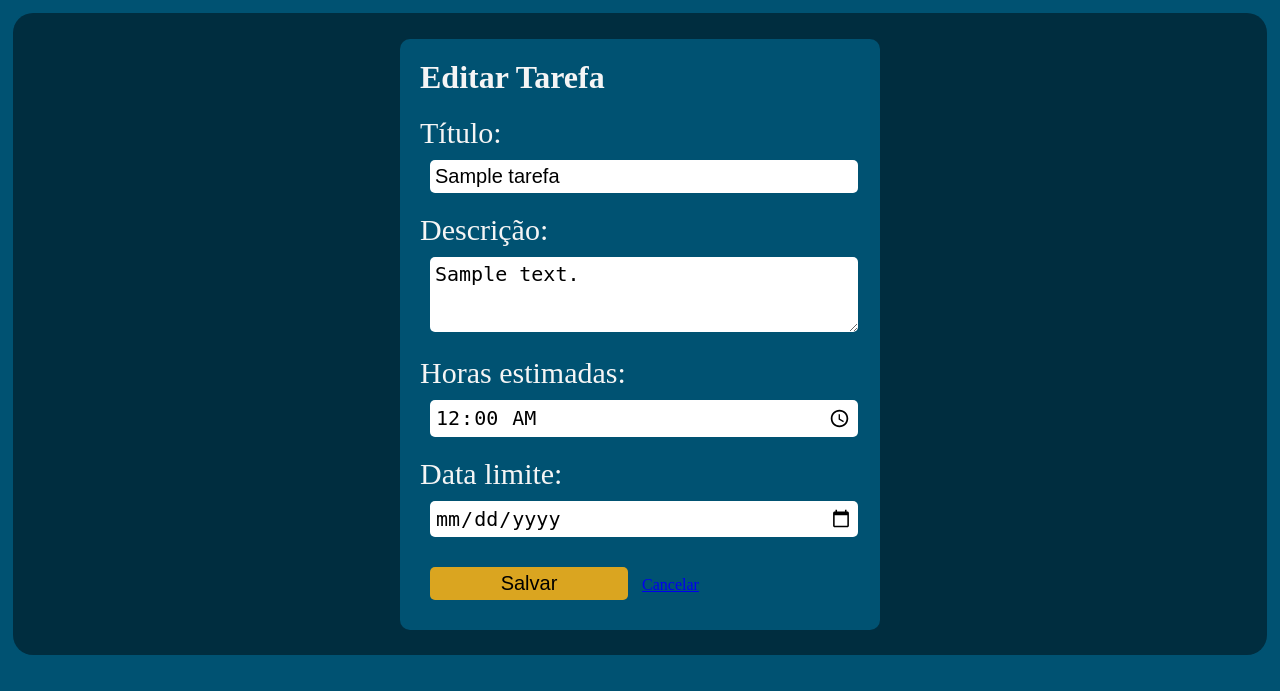
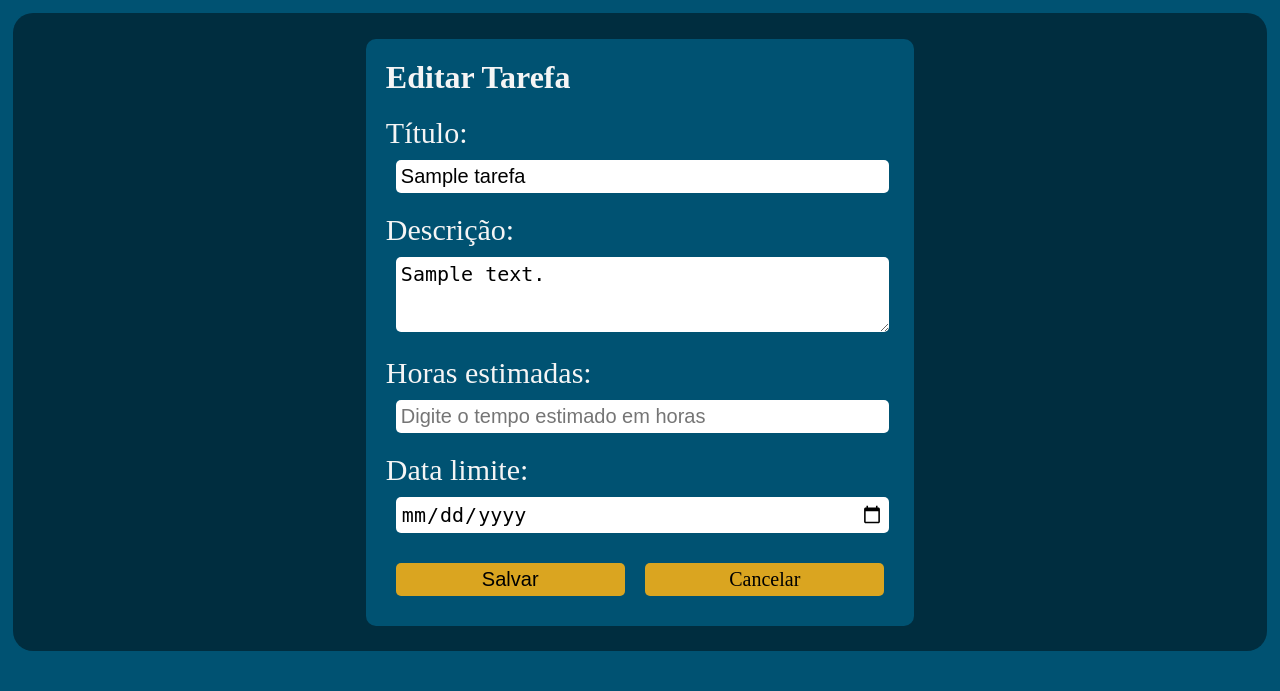
Before and after one commit to vinicius-J-Santos/taskMaster, a PHP site: page /index.php?pag=confirmacaoEditar&id=1 in a window 1280 px wide. Shown: the part 109-800 px from the top of the page. Run offline with PHP 8.4, Linux system fonts and the light colour scheme; tables that the repository leaves empty or names only in its code hold one stand-in row (values such as "Sample post").

Commit message:
style: paagina editar feita

```diff
--- a/css/style.css
+++ b/css/style.css
@@ -55,7 +55,7 @@ main .container form {
 main .container label {
     font-size: 30px;
 }
-main .container input, main .container textarea {
+main .container input, main .container textarea, main .container a{
     padding: 5px;
     margin: 10px;
     border: 0;
@@ -75,6 +75,16 @@ main .container input:focus, main .container textarea:focus {
 main .container .botao {
     background-color: goldenrod;
     width: 45%;
+}
+main .container .botoes{
+    display: flex;
+    flex-direction: row;
+    justify-content: space-between;
+}
+main .container .botao{
+    text-align: center;
+    color: black;
+    text-decoration: none;
 }
 
 main .card {
@@ -113,6 +123,7 @@ main .card .opcoes a {
     align-items: center;
 }
 
+
 main .popup {
     background-color: #005272;
     padding: 20px;
@@ -125,7 +136,7 @@ main .popup div {
     display: flex;
     justify-content: space-around;
 }
-main .popup div button{
+main .popup div button, main .popup div a {
     background-color: goldenrod;
     border-radius: 5px;
     border: 0;
@@ -136,7 +147,3 @@ main .popup div button{
     width: 100px;
     cursor: pointer;
 }
-main .popup div button a {
-    text-decoration: none;
-    color: black;
-}
--- a/paginas/confirmacaoEditar.php
+++ b/paginas/confirmacaoEditar.php
@@ -26,15 +26,15 @@ if (!$tarefa) {
         </div>
         <div>
             <label for="estimado">Horas estimadas: </label>
-            <input type="time" name="horas_estimada" id="estimado" required placeholder="Digite o tempo estimado em horas"  value="<?= date('H:i', strtotime($tarefa['horas_estimada'])) ?>">
+            <input type="number" name="horas_estimada" id="estimado" required placeholder="Digite o tempo estimado em horas"  value="<?= htmlspecialchars($tarefa['horas_estimada']) ?>">
         </div>
         <div>
             <label for="data">Data limite: </label>
             <input type="date" name="data_limite" id="date" required value="<?= htmlspecialchars($tarefa["data_limite"]) ?>">
         </div>
-        <div>
+        <div class="botoes">
             <input class="botao" type="submit" value="Salvar">
-            <a href="index.php">Cancelar</a>
+            <a class="botao" href="index.php">Cancelar</a>
         </div>
     </form>
 </div>
--- a/paginas/criar.php
+++ b/paginas/criar.php
@@ -12,7 +12,7 @@
         </div>
         <div>
             <label for="estimado">Horas estimadas: </label>
-            <input type="time" name="horas_estimada" id="estimado" required placeholder="Digite o tempo estimado em horas">
+            <input type="number" name="horas_estimada" id="estimado" required placeholder="Digite o tempo estimado em horas">
         </div>
         <div>
             <label for="data">Data limite: </label>
--- a/paginas/dash.php
+++ b/paginas/dash.php
@@ -15,11 +15,13 @@ while($tarefas=$resultado->fetch_assoc()):
         <h2><?= htmlspecialchars($tarefas["descricao"]); ?></h2>
     </div>
     <div>
-        <h1>Estimativa em horas: <?= date("h:i", strtotime($tarefas["horas_estimada"]));?></h1>
+        <h1>Estimativa em horas: <?= htmlspecialchars($tarefas["horas_estimada"]);?></h1>
         <h1>Prazo limite: <?= date("d/m/Y", strtotime($tarefas["data_limite"])); ?></h1>
     </div>
     <div class="opcoes">
-        <a href="">check</a>
+        <form action="check.php">
+            <input type="submit" value="check">
+        </form>
         <a href="index.php?pag=confirmacaoEditar&id=<?= $tarefas["id"]; ?>">edite</a>
         <a href="index.php?pag=confirmacaoDelete&id=<?= $tarefas["id"]; ?>">delete</a>
     </div>
```
